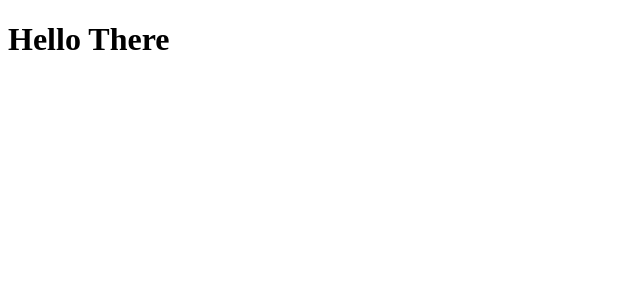
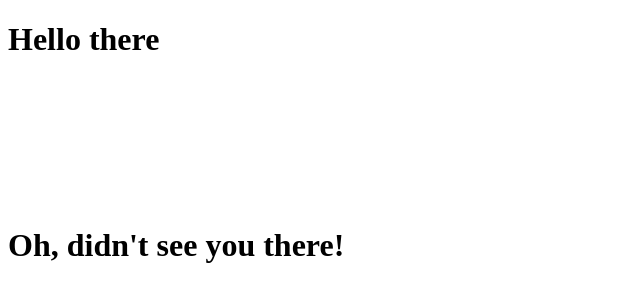
Before and after one commit to NCain24/AWS-Deployment, a website: page public/index.html in a window 1280 px wide. Shown: the whole page, without its empty margins (0-640 px from the left). Drawn offline with Linux system fonts and the light colour scheme.

Commit message:
updated html

```diff
--- a/public/index.html
+++ b/public/index.html
@@ -8,7 +8,15 @@
 </head>
 <body>
 
-    <h1>Hello There</h1>
+    <h1>Hello there</h1>
+    <br>
+    <br>
+    <br>
+    <br>
+    <br>
+    <br>
+    <br>
+    <h1>Oh, didn't see you there!</h1>
 
 </body>
 </html>
```
